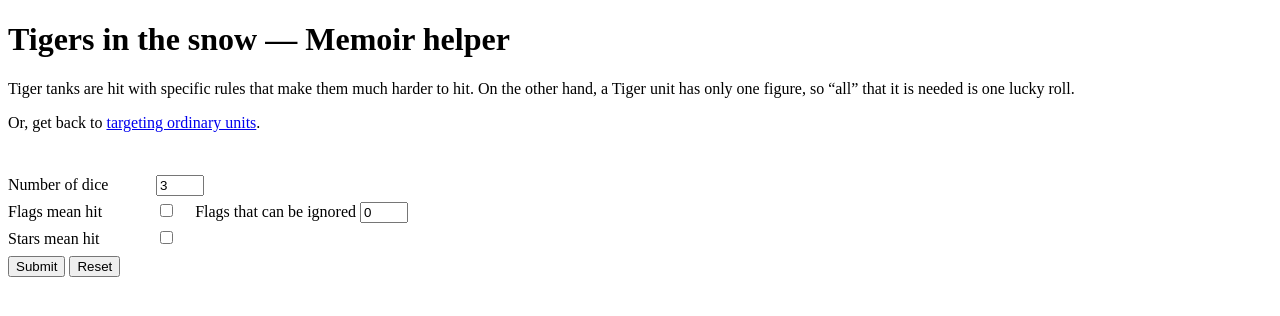
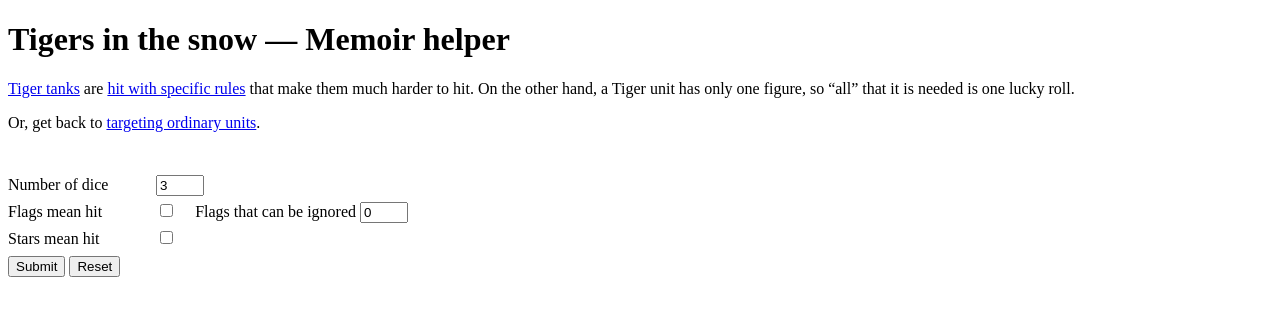
Before and after one commit to xpmatteo/memoir-helper, a website: page tiger.html in a window 1280 px wide. Drawn offline with nearby package versions, Linux system fonts and the light colour scheme.

Commit message:
Add links to the BGG page of the expansion

```diff
--- a/tiger.html
+++ b/tiger.html
@@ -93,7 +93,8 @@
 
     <section id="preamble">
         <p>
-            Tiger tanks are hit with specific rules that make them much harder to hit. On the other hand,
+            <a href="https://boardgamegeek.com/boardgameexpansion/41571/memoir-44-tigers-in-the-snow">Tiger tanks</a>
+            are <a href="https://boardgamegeek.com/filepage/50106/tiger-detailed-rules-sheet">hit with specific rules</a> that make them much harder to hit. On the other hand,
             a Tiger unit has only one figure, so &ldquo;all&rdquo; that it is needed is one lucky roll.
         </p>
         <p>
```
